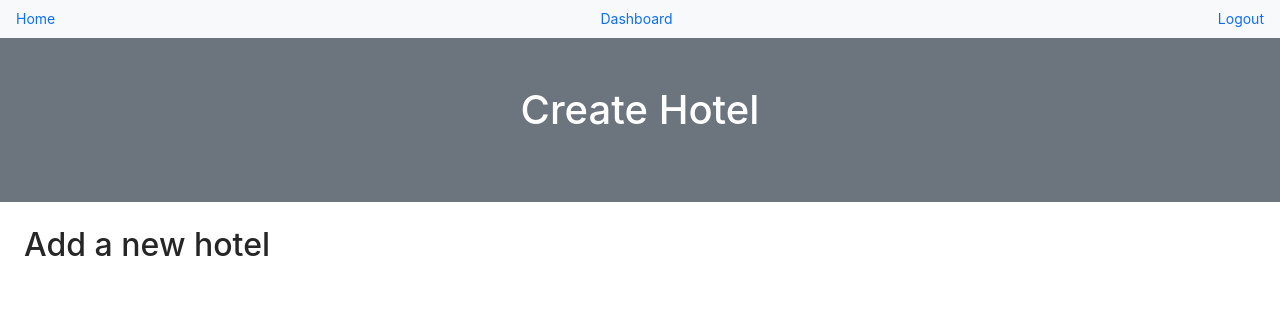
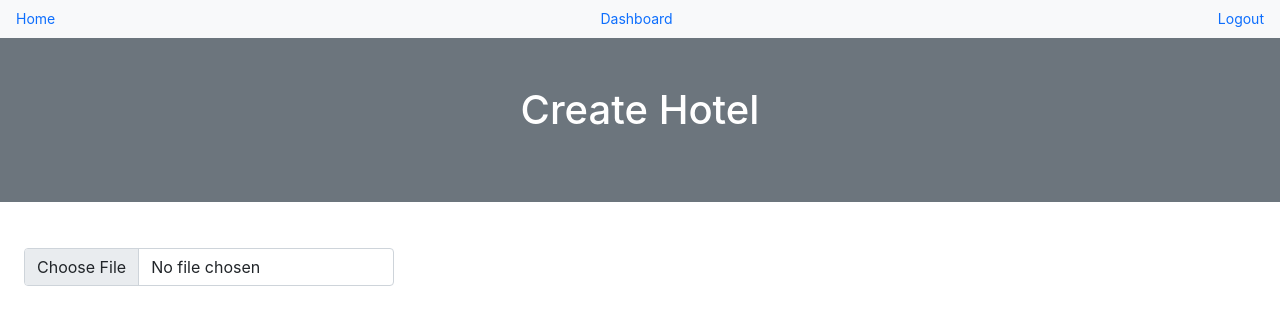
Before and after one commit to femmor/hotelier, a React (Create React App) app in the folder client/: page /hotels/create in a window 1280 px wide. Shown: the top 324 px of the page. Built offline with nearby package versions, Linux system fonts and the light colour scheme; sample sign-in values are in the browser's storage.

Commit message:
Create new hotel form

```diff
--- a/client/package.json
+++ b/client/package.json
@@ -8,6 +8,7 @@
     "@testing-library/jest-dom": "^5.16.2",
     "@testing-library/react": "^12.1.3",
     "@testing-library/user-event": "^13.5.0",
+    "algolia-places-react": "^1.6.1",
     "antd": "^4.19.2",
     "axios": "^0.26.0",
     "moment": "^2.29.1",
--- a/client/src/hotels/NewHotel.js
+++ b/client/src/hotels/NewHotel.js
@@ -1,8 +1,63 @@
-import React from "react";
+import React, { useState } from "react";
 import { useSelector } from "react-redux";
+import { toast } from "react-toastify";
+import AlgoliaPlaces from "algolia-places-react";
 
 const NewHotel = () => {
   const { auth } = useSelector(state => ({ ...state }));
+  const [values, setValues] = useState({
+    title: "",
+    content: "",
+    location: "",
+    image: "",
+    price: "",
+    from: "",
+    to: "",
+    bed: "",
+  });
+
+  const { title, content, location, image, price, from, to, bed } = values;
+
+  const handleChange = e => {
+    const name = e.target.name;
+    const value = e.target.value;
+
+    setValues({
+      ...values,
+      [name]: value,
+    });
+  };
+
+  const handleImageChange = e => {
+    const image = e.target.files[0];
+    setValues({
+      ...values,
+      image,
+    });
+  };
+
+  const handleFormSubmit = e => {
+    e.preventDefault();
+
+    console.log(values);
+  };
+
+  const hotelForm = () => (
+    <form onSubmit={handleFormSubmit}>
+      <div className="form-group">
+        <label htmlFor="image">
+          <input
+            type="file"
+            className="form-control"
+            name="image"
+            value={image}
+            onChange={handleImageChange}
+            accept="image/*"
+          />
+        </label>
+      </div>
+    </form>
+  );
 
   return (
     <>
@@ -10,7 +65,15 @@ const NewHotel = () => {
         <h1 className="text-white">Create Hotel</h1>
       </div>
       <div className="container-fluid p-4">
-        <h2>Add a new hotel</h2>
+        <div className="row">
+          <div className="col-md-9">
+            <br />
+            {hotelForm()}
+          </div>
+          <div className="col-md-3">
+            {image && <img src={image} alt="listing" />}
+          </div>
+        </div>
       </div>
     </>
   );
```
Also changed, not shown: 1 other file (tests, documents, lock files or other folders).
